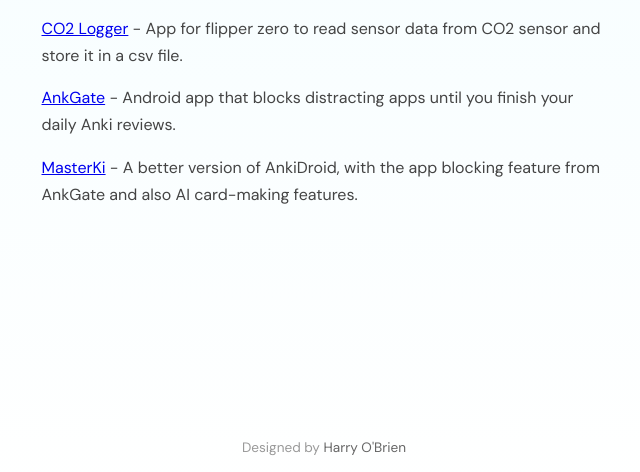
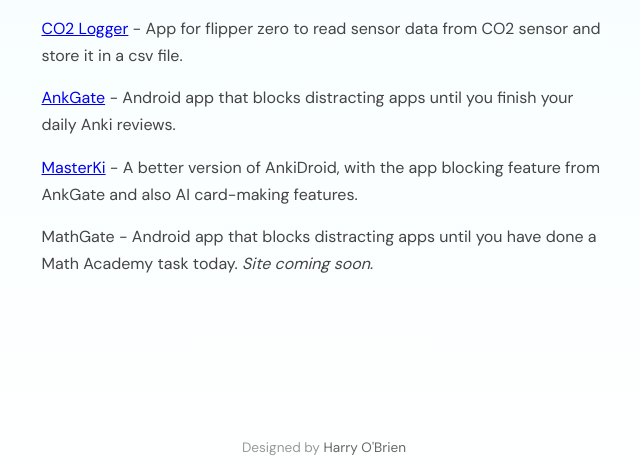
Before and after one commit to harryob2/harryob-site, a Flask app: page /apps/ in a window 1280 px wide. Shown: the part 284-756 px from the top of the page, without its empty margins (316-956 px from the left). Run offline with Flask 3, Linux system fonts and the light colour scheme.

Commit message:
Add MathGate to apps page
MathGate blocks distracting apps until a Math Academy task has been completed
that day. Listed without a link for now; mathgate.com is not registered yet, so
the linked version is left commented out just above it.

Co-Authored-By: Claude Opus 5 <noreply@anthropic.com>

```diff
--- a/templates/apps.html
+++ b/templates/apps.html
@@ -20,6 +20,10 @@
             <p><a href="https://github.com/harryob2/co2_logger" target="_blank" rel="noopener">CO2 Logger</a> - App for flipper zero to read sensor data from CO2 sensor and store it in a csv file.</p>
             <p><a href="https://ankgate.com" target="_blank" rel="noopener">AnkGate</a> - Android app that blocks distracting apps until you finish your daily Anki reviews.</p>
             <p><a href="https://masterki.org" target="_blank" rel="noopener">MasterKi</a> - A better version of AnkiDroid, with the app blocking feature from AnkGate and also AI card-making features.</p>
+            <!-- When mathgate.com is live, swap the plain line below for this one:
+            <p><a href="https://mathgate.com" target="_blank" rel="noopener">MathGate</a> - Android app that blocks distracting apps until you have done a Math Academy task today.</p>
+            -->
+            <p>MathGate - Android app that blocks distracting apps until you have done a Math Academy task today. <em>Site coming soon.</em></p>
         </div>
     </div>
 
```
